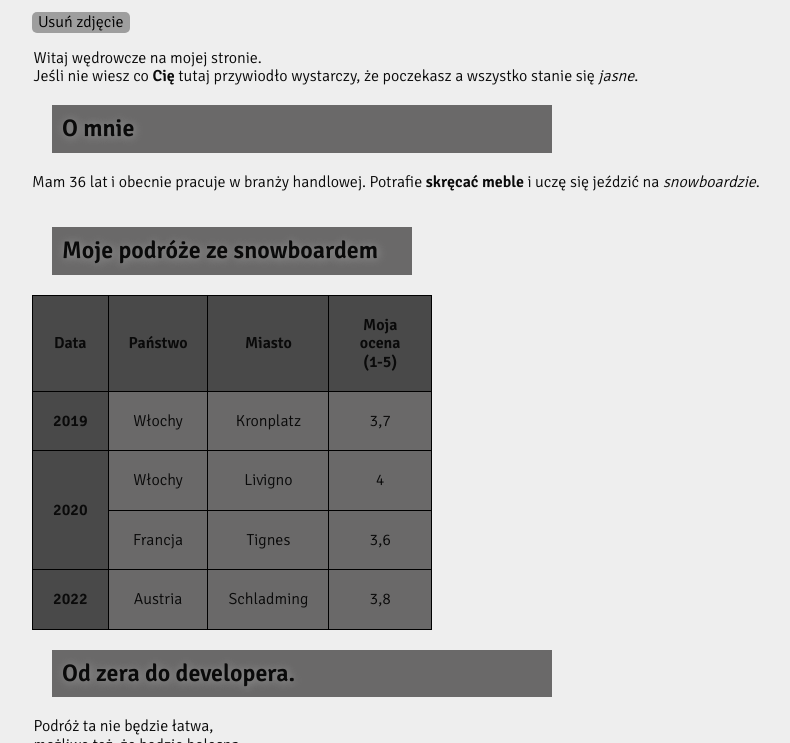
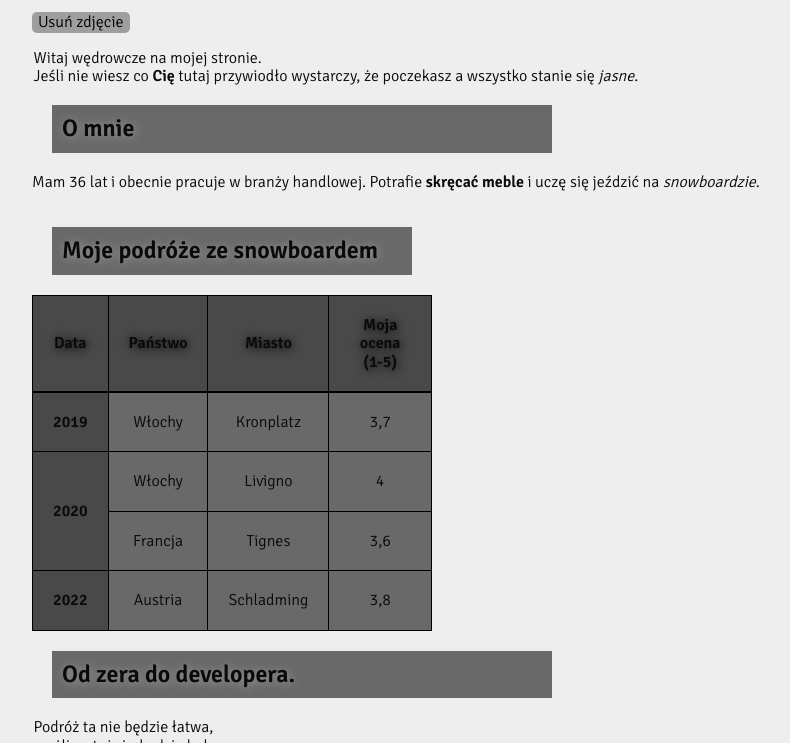
Before and after one commit to Maciej8601/homepage, a plain HTML site: page index.html in a window 1280 px wide. In both pictures the pointer is over the element 350 px from the left and 919 px from the top of the page. Shown: the part 576-1319 px from the top of the page, without its empty margins (118-908 px from the left). Drawn offline with nearby package versions, Linux system fonts and the light colour scheme.

Commit message:
Added table_row:hover

```diff
--- a/css/table.css
+++ b/css/table.css
@@ -6,6 +6,14 @@
 
 .table__Row:focus {
     background-color: brown;
+}
+
+.table__Row:hover {
+    background-color: #6a6969;
+    color: #000000;
+    border-bottom: 2px solid;
+    outline: none;
+    text-shadow: 1px 1px 10px black;
 }
 
 .table__Cell {
```
